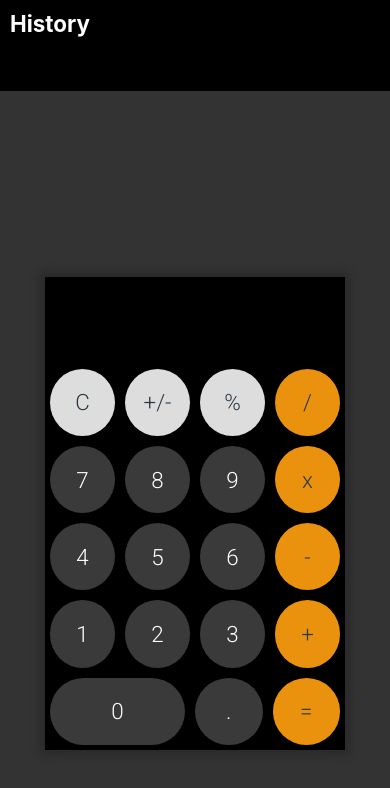
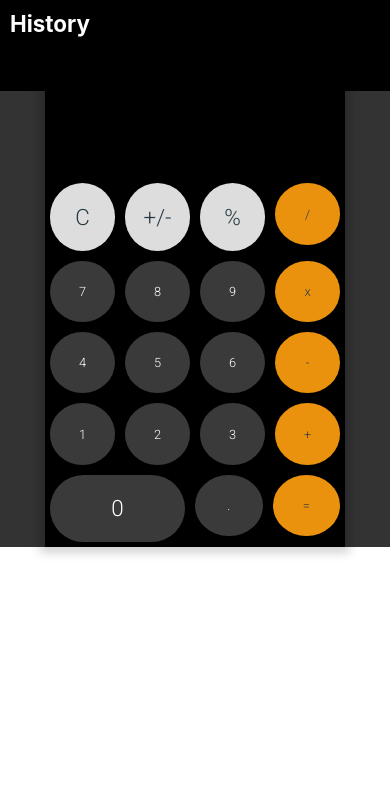
Before and after one commit to hl896/MycalculatorDemo, a React (Create React App) app: page / in a window 390 px wide. Shown: the top 788 px of the page. Built offline with nearby package versions, Linux system fonts and the light colour scheme.

Commit message:
make it better

```diff
--- a/src/App.css
+++ b/src/App.css
@@ -11,7 +11,7 @@
     display: flex;
     justify-content: center;
     align-items: center;
-    height: 100vh;
+    height: 100%;
     width: 100%;
     background-color: #333333;
     font-family: 'Roboto', sans-serif;
@@ -48,16 +48,16 @@
     font-size: x-small;
   }
 
-@media only screen and (max-width: 600px){
+@media only screen and (max-width: 400px){
   .calculator-wrapper-science{
     display: none;
   }
 
   .app {
-    display: flex;
+
     justify-content: center;
     align-items: center;
-    height: 100vh;
+    height: 100%;
     width: 100%;
     background-color: #333333;
     font-family: 'Roboto', sans-serif;
@@ -65,6 +65,7 @@
   }
 
   .calculator-wrapper {
+    margin: 0 auto;
     width: 80%;
     max-width: 300px;
     box-shadow: rgba(0,0,0,.2) 0px 0px 10px 5px;
--- a/src/components/Button.css
+++ b/src/components/Button.css
@@ -1,12 +1,12 @@
 .btn-wrapper {
     border-radius:50%;
     margin:5px;
-    height: 3em;
+    height: 4.8em;
     display: flex;
     justify-content: center;
     align-items: center;
     text-align: left;
-    font-size: 1.4em;
+    font-size: 0.8em;
     background-color: #3a3a3a;
     color: white;
     flex: 1;
```
